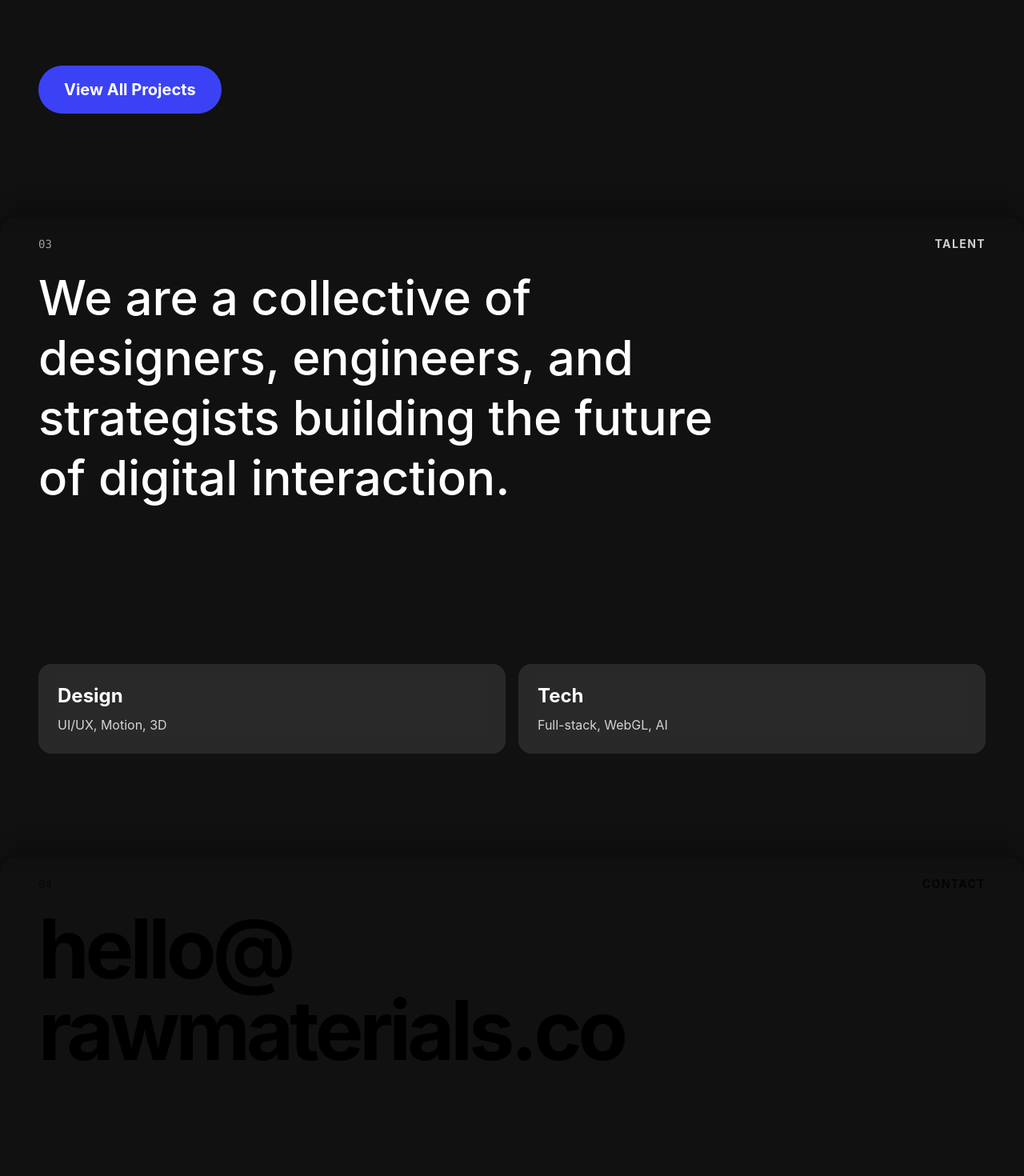
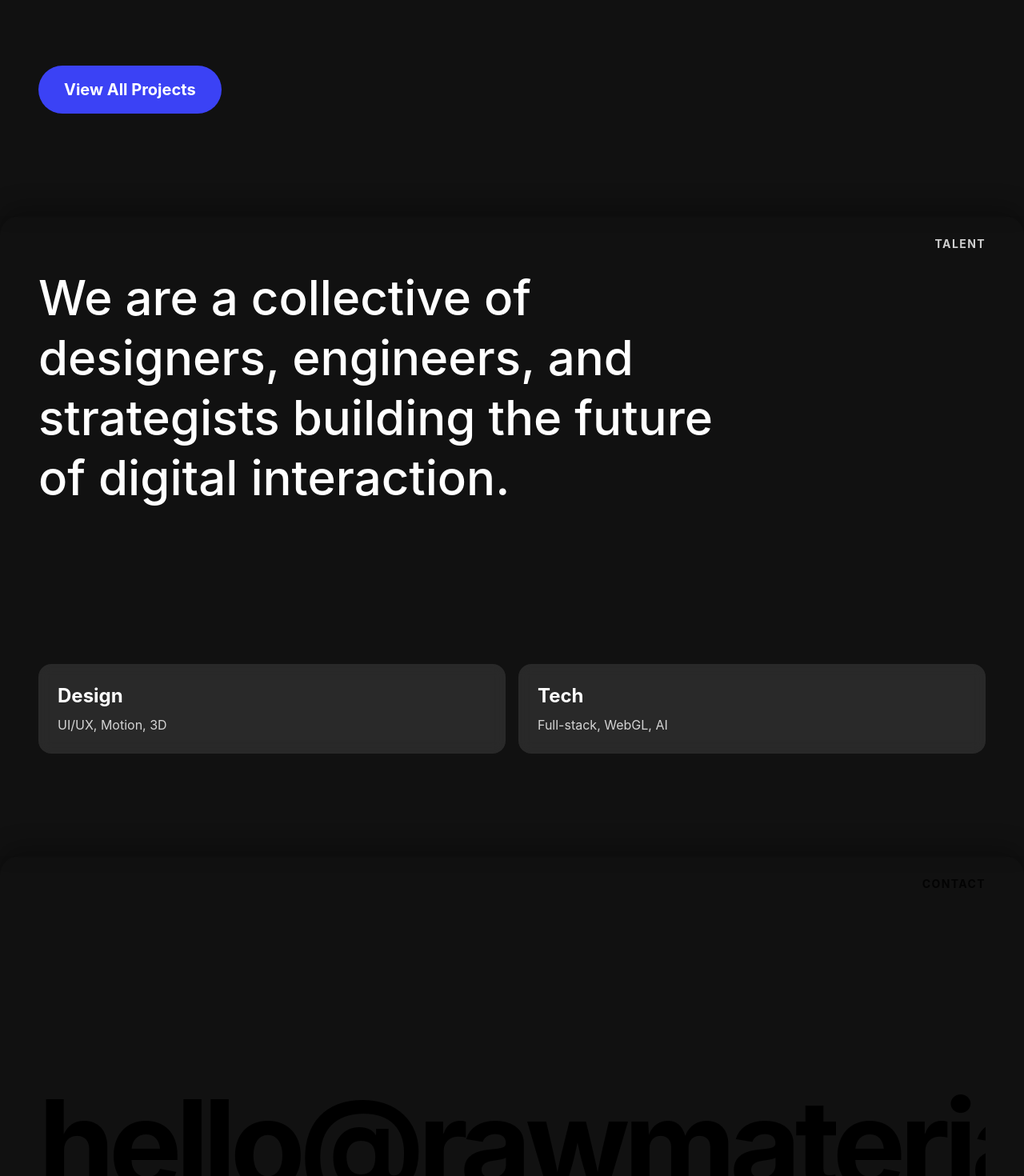
Before and after one commit to gdkds12/test_place, a Next.js app: page / in a window 1280 px wide. Shown: the part 1330-2800 px from the top of the page at 80% size. Built offline with nearby package versions, Linux system fonts and the light colour scheme.

Commit message:
fix: refine ui elements and add footer parallax
- Added backdrop-blur to sticky header to fix overlap visibility issues
- Removed card numbering for cleaner aesthetic
- Implemented horizontal scroll parallax for Contact/Footer card content

```diff
--- a/app/components/StickyCardStack.tsx
+++ b/app/components/StickyCardStack.tsx
@@ -1,7 +1,7 @@
 "use client";
-import { motion, useScroll, useTransform } from "framer-motion";
+import { motion, useScroll, useTransform, MotionValue } from "framer-motion";
 import { useRef } from "react";
-import { ArrowUpRight, ArrowDown } from "lucide-react";
+import { ArrowDown } from "lucide-react";
 
 // Section Data
 const cards = [
@@ -10,6 +10,7 @@ const cards = [
     bg: "var(--color-rm-orange)",
     title: "Hello",
     textColor: "white",
+    type: "static",
     content: (
       <div className="flex flex-col justify-end h-full pb-20">
         <h1 className="text-[15vw] leading-[0.8] font-bold tracking-tighter uppercase mix-blend-overlay">
@@ -29,6 +30,7 @@ const cards = [
     bg: "var(--color-rm-black)",
     title: "Work",
     textColor: "white",
+    type: "static",
     content: (
        <div className="flex flex-col h-full">
          <div className="space-y-8 mt-10">
@@ -52,6 +54,7 @@ const cards = [
     bg: "var(--color-rm-blue)",
     title: "Talent",
     textColor: "white",
+    type: "static",
     content: (
         <div className="flex flex-col h-full justify-between pb-20">
             <p className="text-4xl md:text-6xl font-medium leading-tight max-w-4xl">
@@ -75,23 +78,10 @@ const cards = [
     bg: "var(--color-rm-beige)",
     title: "Contact",
     textColor: "black",
+    type: "footer", // Special type for animation
     content: (
-        <div className="flex flex-col h-full justify-between pb-20">
-             <div>
-                <a href="mailto:hello@rawmaterials.co" className="text-[8vw] font-bold tracking-tighter hover:text-rm-orange transition-colors block leading-none">
-                    hello@<br/>rawmaterials.co
-                </a>
-             </div>
-             <div className="flex gap-4">
-                <button className="bg-black text-white px-6 py-3 rounded-full font-bold hover:bg-rm-orange transition-colors">
-                    Instagram
-                </button>
-                <button className="bg-black text-white px-6 py-3 rounded-full font-bold hover:bg-rm-orange transition-colors">
-                    LinkedIn
-                </button>
-             </div>
-             <div className="absolute bottom-0 left-0 w-full h-4 bg-rm-green"></div>
-        </div>
+        // Content is handled inside the component for this specific card
+        null
     )
   },
 ];
@@ -99,27 +89,38 @@ const cards = [
 export default function StickyCardStack() {
   return (
     <div className="bg-black min-h-screen pb-20 font-sans">
-      {/* Sticky Header with Mix-Blend-Mode */}
-      <nav className="fixed top-0 left-0 right-0 z-50 flex justify-between px-6 py-6 mix-blend-difference text-white pointer-events-none">
+      {/* Sticky Header with Backdrop Blur and Mix-Blend-Mode */}
+      <nav className="fixed top-0 left-0 right-0 z-[100] flex justify-between px-6 py-6 mix-blend-difference text-white pointer-events-none backdrop-blur-md bg-transparent">
         <span className="text-xl font-bold tracking-tighter uppercase">Raw Materials</span>
         <span className="font-mono text-sm">[MENU]</span>
       </nav>
 
       <div className="flex flex-col relative">
         {cards.map((card, i) => (
-          <StickyCard key={card.id} {...card} index={i} total={cards.length} />
+          <StickyCard key={card.id} {...card} index={i} />
         ))}
       </div>
     </div>
   );
 }
 
-function StickyCard({ bg, title, textColor, index, content }: any) {
+function StickyCard({ bg, title, textColor, index, content, type }: any) {
+  const cardRef = useRef(null);
   // Stacking logic: Each card sticks top + offset
-  const stickyTop = index * 50; // 50px offset allows previous card headers to peek through
+  const stickyTop = index * 50;
+
+  // For footer parallax animation
+  const { scrollYProgress } = useScroll({
+    target: cardRef,
+    offset: ["start end", "end end"]
+  });
+
+  // Transform x position based on scroll (only for footer)
+  const xMovement = useTransform(scrollYProgress, [0, 1], ["100%", "0%"]);
 
   return (
     <motion.div
+      ref={cardRef}
       style={{
         backgroundColor: bg,
         color: textColor,
@@ -129,19 +130,39 @@ function StickyCard({ bg, title, textColor, index, content }: any) {
       className="sticky w-full h-screen rounded-t-[24px] border-t border-black/5 overflow-hidden shadow-[0_-10px_30px_rgba(0,0,0,0.3)] origin-top"
     >
       <div className="p-6 md:p-12 pt-20 flex flex-col h-full relative">
-        {/* Section Number */}
-        <span className="absolute top-6 left-6 md:left-12 text-sm font-mono opacity-60">
-            0{index + 1}
-        </span>
-
         {/* Card Title (Visible in the sticky header area) */}
         <h2 className="absolute top-6 right-6 md:right-12 text-sm font-bold uppercase tracking-widest opacity-80">
             {title}
         </h2>
 
         {/* Content Container */}
-        <div className="mt-4 h-full">
-            {content}
+        <div className="mt-4 h-full relative overflow-hidden">
+            {type === "footer" ? (
+                 <div className="flex flex-col h-full justify-center">
+                    <motion.div style={{ x: xMovement }} className="w-full">
+                         <a href="mailto:hello@rawmaterials.co" className="text-[12vw] font-bold tracking-tighter hover:text-rm-orange transition-colors block leading-none whitespace-nowrap">
+                            hello@rawmaterials.co
+                        </a>
+                    </motion.div>
+
+                     <div className="flex gap-4 mt-12">
+                        <button className="bg-black text-white px-6 py-3 rounded-full font-bold hover:bg-rm-orange transition-colors">
+                            Instagram
+                        </button>
+                        <button className="bg-black text-white px-6 py-3 rounded-full font-bold hover:bg-rm-orange transition-colors">
+                            LinkedIn
+                        </button>
+                     </div>
+
+                     {/* Moving colored strip */}
+                     <motion.div
+                        style={{ x: useTransform(scrollYProgress, [0, 1], ["-100%", "0%"]) }}
+                        className="absolute bottom-0 left-0 w-full h-8 bg-rm-green"
+                     />
+                 </div>
+            ) : (
+                content
+            )}
         </div>
       </div>
     </motion.div>
```
